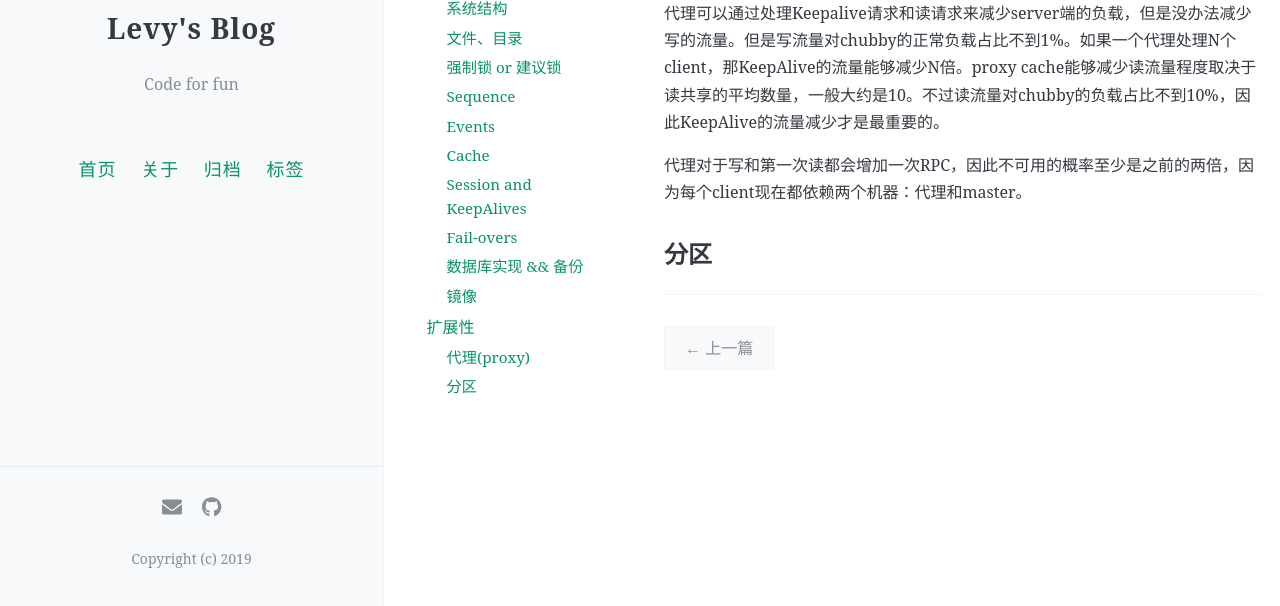
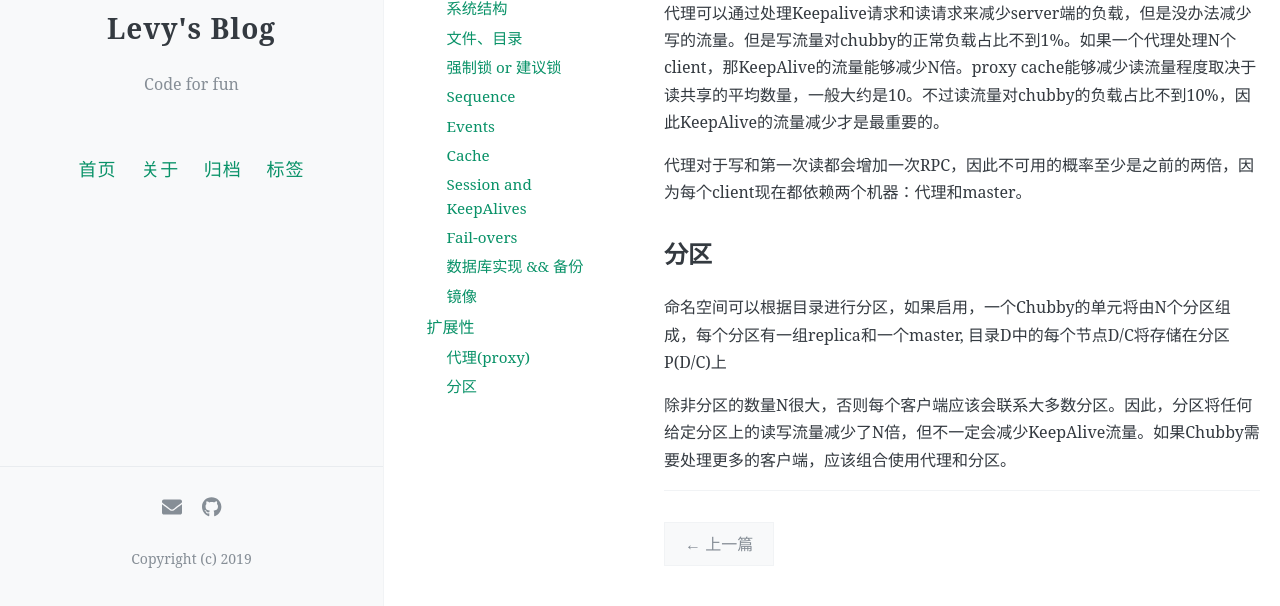
Before and after one commit to levy5307/blog, a Jekyll site: the page built from _posts/2020-08-08-Chubby.md, in a window 1280 px wide and 900 px high, scrolled down 8970 px, cut to the strip 294-900 px from the top of the window. Built offline with Jekyll 4.4.1, drawn with Linux system fonts in a browser that asks for light colours; comment, search, counter and statistics services are not loaded.

Commit message:
update Chubby

```diff
--- a/_posts/2020-08-08-Chubby.md
+++ b/_posts/2020-08-08-Chubby.md
@@ -192,3 +192,7 @@ chubby的协议可以被代理，将一个受信任的进程作为代理，其
 代理对于写和第一次读都会增加一次RPC，因此不可用的概率至少是之前的两倍，因为每个client现在都依赖两个机器：代理和master。
 
 ## 分区
+
+命名空间可以根据目录进行分区，如果启用，一个Chubby的单元将由N个分区组成，每个分区有一组replica和一个master, 目录D中的每个节点D/C将存储在分区P(D/C)上
+
+除非分区的数量N很大，否则每个客户端应该会联系大多数分区。因此，分区将任何给定分区上的读写流量减少了N倍，但不一定会减少KeepAlive流量。如果Chubby需要处理更多的客户端，应该组合使用代理和分区。
```
